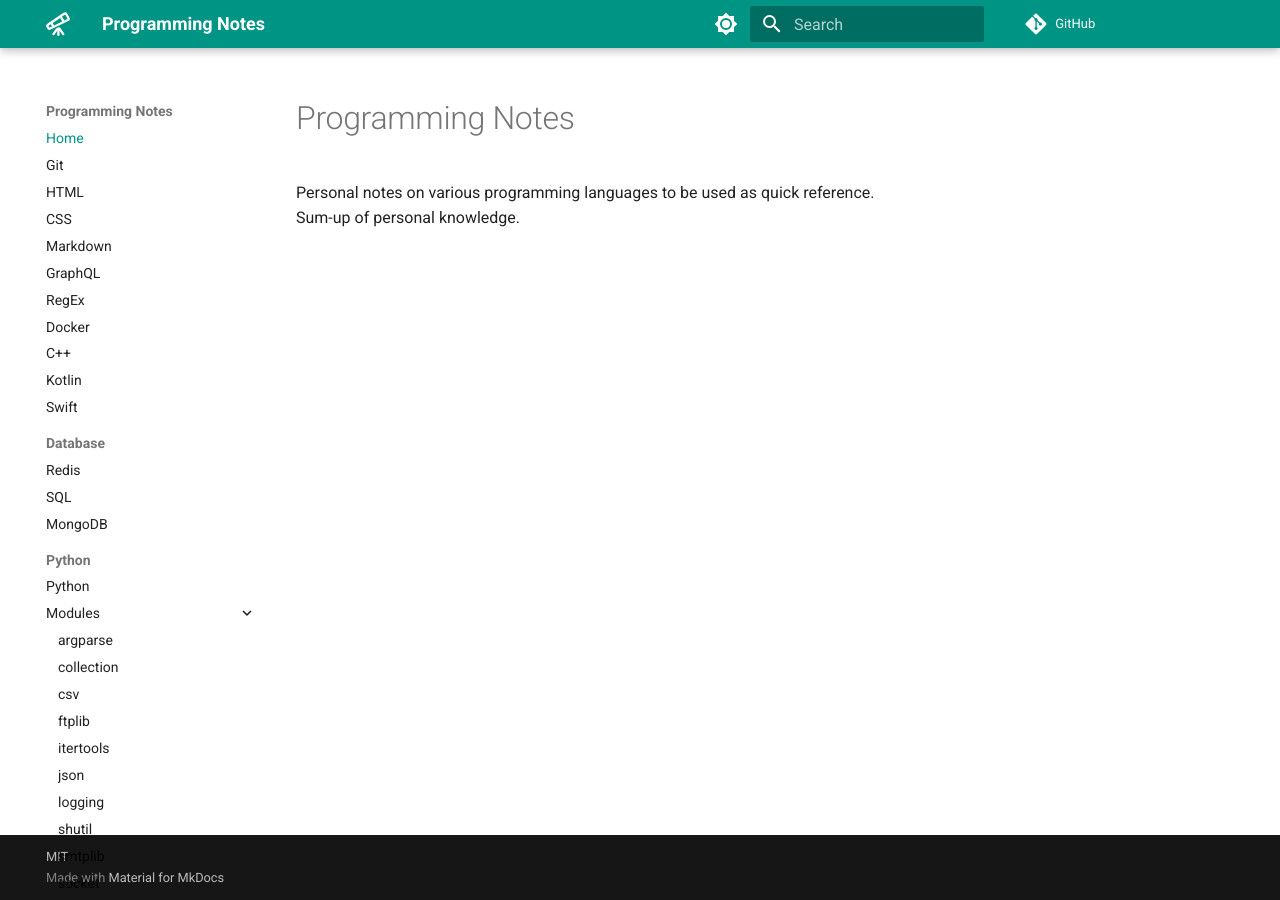
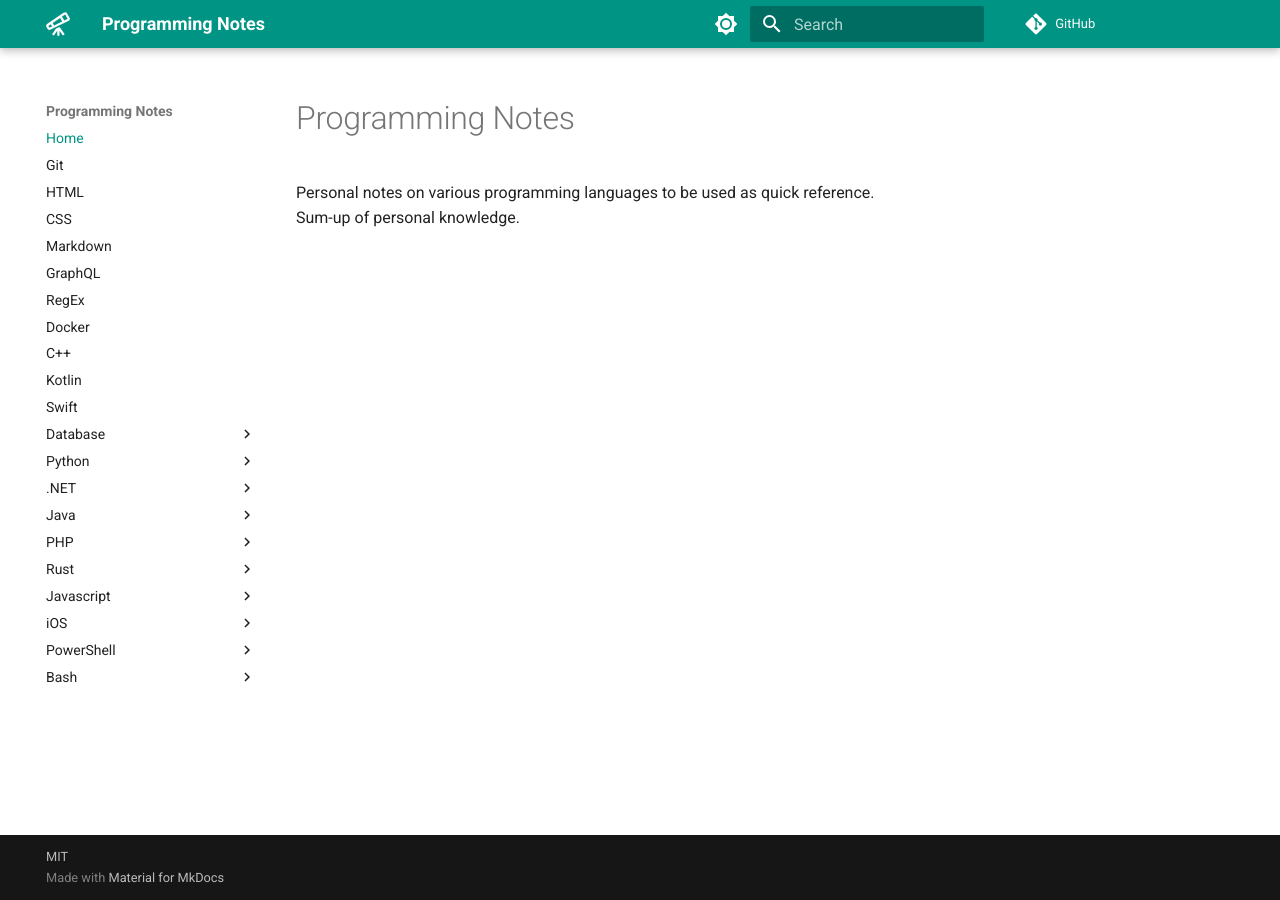
Before and after one commit to m-lamonaca/programming-notes, an MkDocs documentation site: the page built from docs/index.md, in a window 1280 px wide. Built offline with MkDocs 1.6.1 and Material for MkDocs 9.7.7, drawn with Linux system fonts in a browser that asks for light colours; comment, search, counter and statistics services are not loaded.

Commit message:
do not expand folders by default

```diff
--- a/mkdocs.yml
+++ b/mkdocs.yml
@@ -39,8 +39,8 @@ theme:
   features:
     - navigation.instant
     - navigation.tracking
-    - navigation.sections
-    - navigation.expand
+    # - navigation.sections
+    # - navigation.expand
     - navigation.top
 
 markdown_extensions:
```
